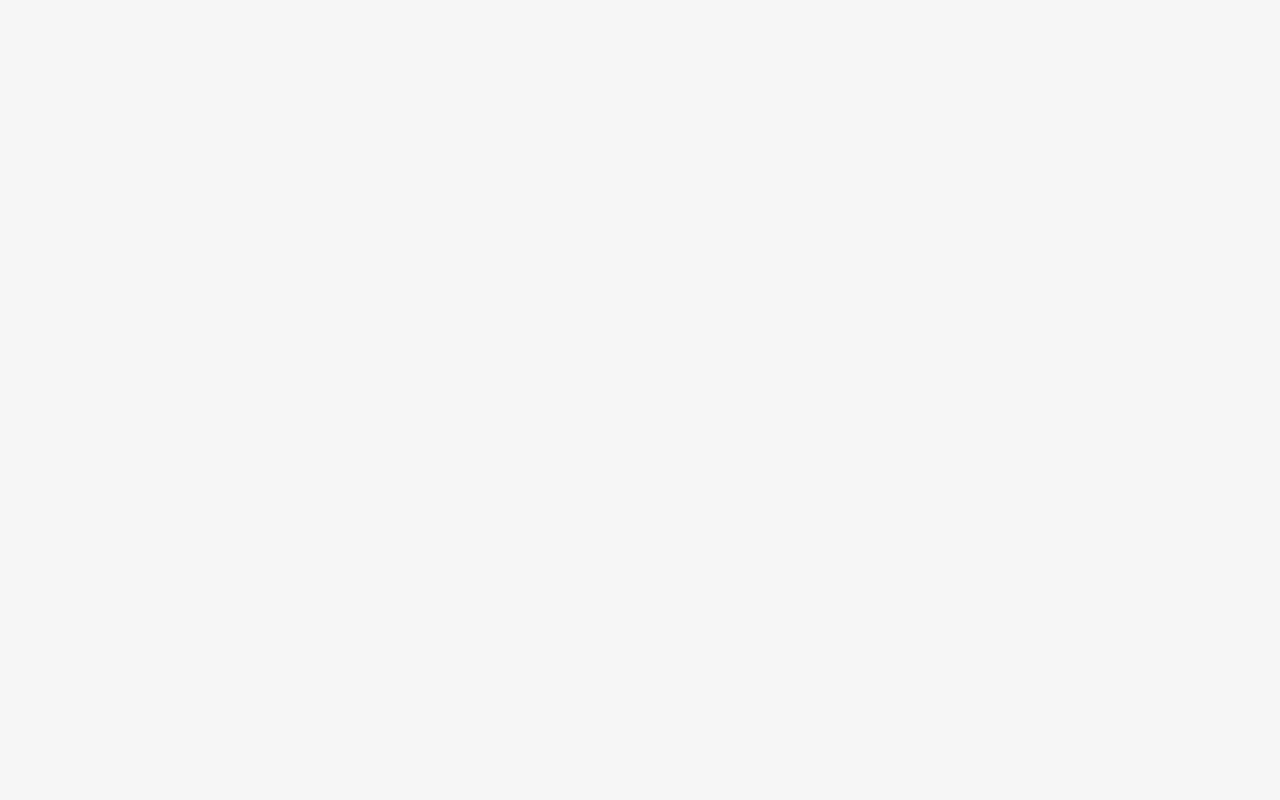
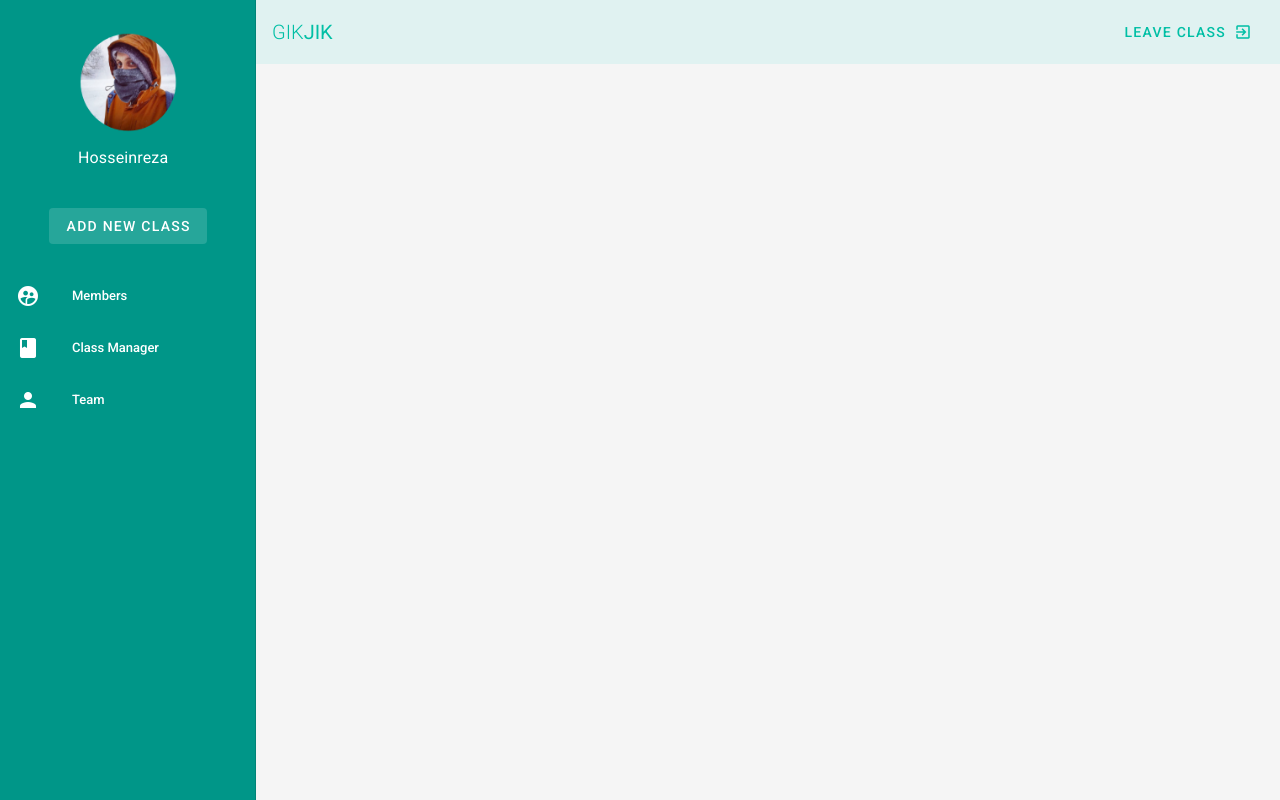
Before and after one commit to HosseinrezaAk/GiKJiK, a Vue app: page /user/class in a window 1280 px wide. Built offline with nearby package versions, Linux system fonts and the light colour scheme.

Commit message:
color button changed

```diff
--- a/src/components/ClassNavbar.vue
+++ b/src/components/ClassNavbar.vue
@@ -17,7 +17,7 @@
 
 
             <v-btn @click="move" rounded text color="teal accent-4">
-                <span>Sign Out</span>
+                <span>Leave Class</span>
                 <v-icon right>exit_to_app</v-icon>
 
             </v-btn>
@@ -40,7 +40,8 @@
                     </v-flex>
 
                     <v-flex mb-5>
-                        <app-popup @projectAdded="snackbar=true"></app-popup>
+                        <!-- @projectAdded="snackbar=true" -->
+                        <app-popup ></app-popup>
                     </v-flex>
                 </v-layout>
 
@@ -70,7 +71,7 @@
             return {
                 drawer: true,
                 links: [
-                    { icon: 'home', text: 'Home', route: '/userHome'},
+                    { icon: 'supervised_user_circle', text: 'Members', route: '/userHome'},
                     { icon: 'class', text: 'Class Manager', route: '/classmanagment'},
                     { icon: 'person', text: 'Team', route: '/about'}
 
@@ -80,7 +81,7 @@
         },
         methods:{
             move:function(){
-                this.$router.push({name :'Entrance'})
+                this.$router.push({name :'User'})
             }
         }
 
--- a/src/components/Popup.vue
+++ b/src/components/Popup.vue
@@ -2,7 +2,7 @@
 	<div>
 		<v-dialog max-width="600px" v-model="dialog">
 			<template v-slot:activator="{on,attrs}">
-				<v-btn text v-on="on" v-bind="attrs" class="success">
+				<v-btn dark text v-on="on" v-bind="attrs" class="teal lighten-1" >
 					Add new Class
 
 				</v-btn>
--- a/src/views/mainClass.vue
+++ b/src/views/mainClass.vue
@@ -1,6 +1,16 @@
 <template>
     <div class="mainClass">
-
+        <app-classnavbar></app-classnavbar>
 
     </div>
 </template>
+
+
+<script>
+    import ClassNavbar from '../components/ClassNavbar'
+    export default {
+        components:{
+            appClassnavbar: ClassNavbar
+        }
+    }
+</script>
```
